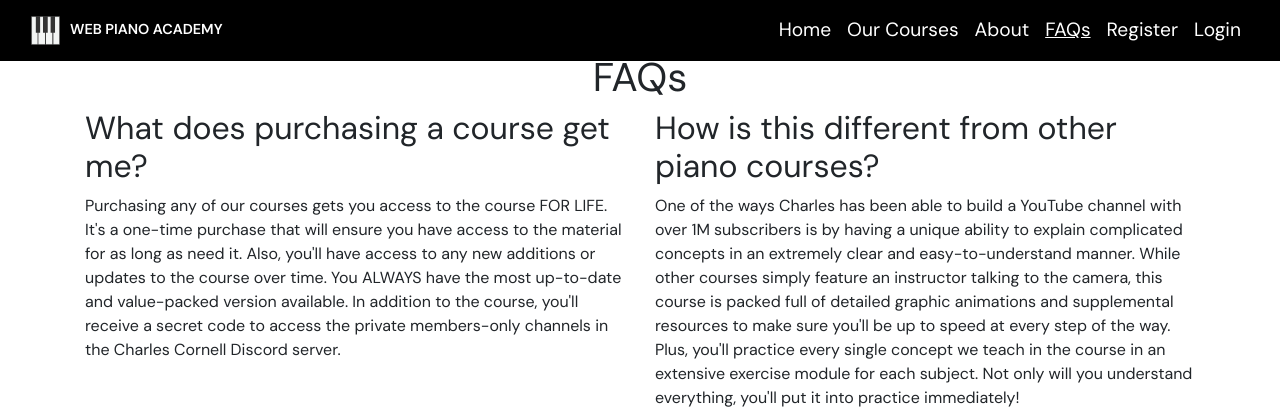
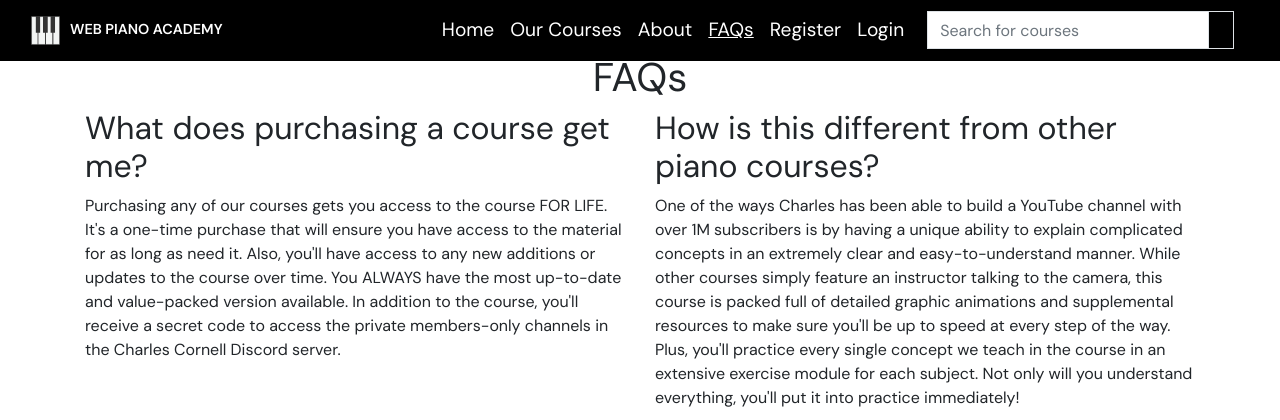
Before and after one commit to LewisMDillon/web-piano-academy, a Django app: page /faqs/ in a window 1280 px wide. Shown: the top 420 px of the page. Run offline with Django 3.2, Linux system fonts and the light colour scheme.

Commit message:
Add product search functionality

```diff
--- a/templates/base.html
+++ b/templates/base.html
@@ -86,10 +86,20 @@
         {% endif %}
         </ul>
 
-        <!-- <form class="d-flex" role="search">
-          <input class="form-control me-2" type="search" placeholder="Search" aria-label="Search">
-          <button class="btn btn-outline-success" type="submit">Search</button>
-        </form> -->
+        <div class="col-12 col-lg-4 my-auto py-1 py-lg-0">
+          <form method="GET" action="{% url 'courses' %}">
+              <div class="input-group w-100">
+                  <input class="form-control border border-black rounded-0" type="text" name="q" placeholder="Search for courses">
+                  <div class="input-group-append">
+                      <button class="form-control btn btn-black border border-black rounded-0" type="submit">
+                          <span class="icon">
+                              <i class="fas fa-search"></i>
+                          </span>
+                      </button>
+                  </div>
+              </div>
+          </form>
+      </div>
 
       </div>
     </div>
```
Also changed, not shown: products/views.py (+15 -1 lines).
